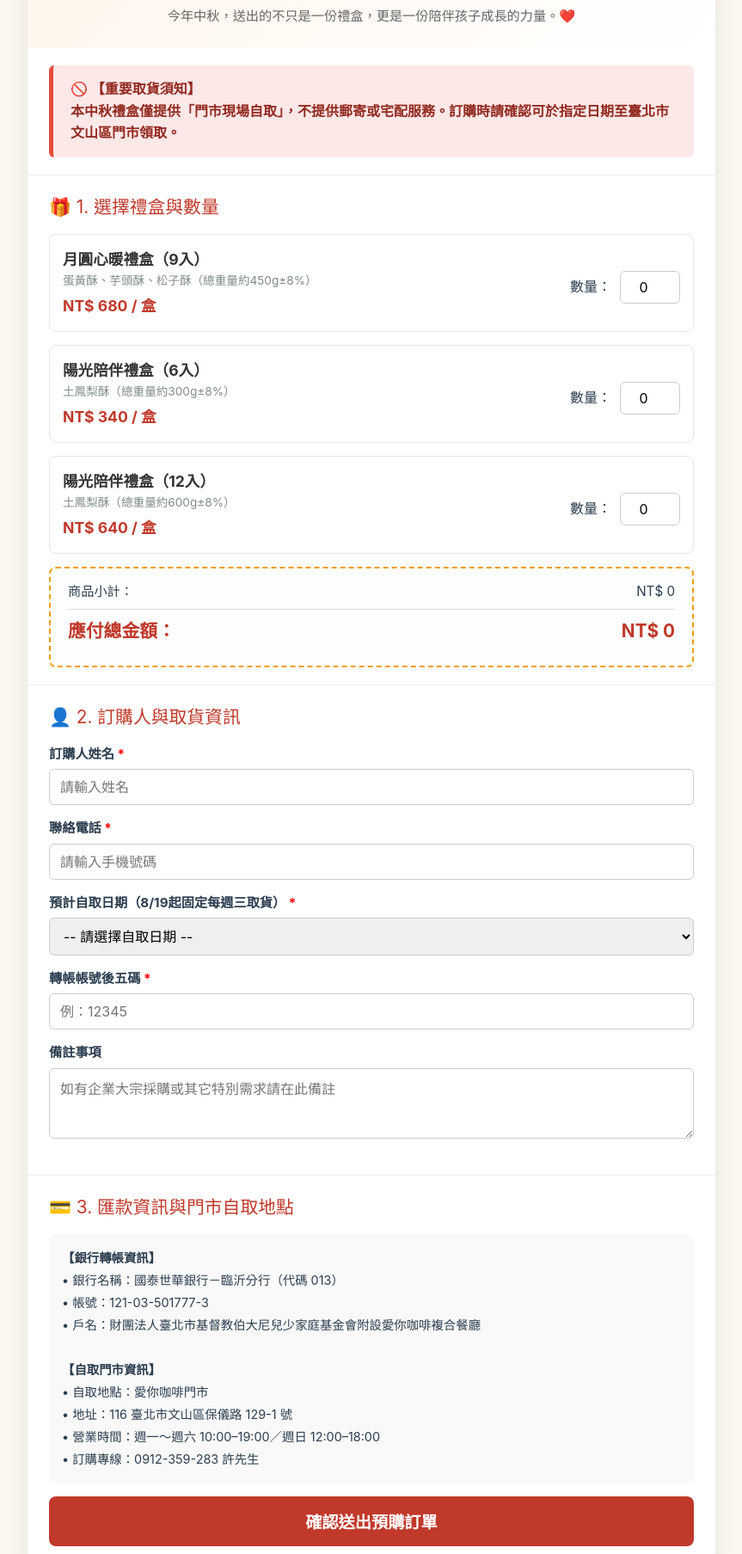
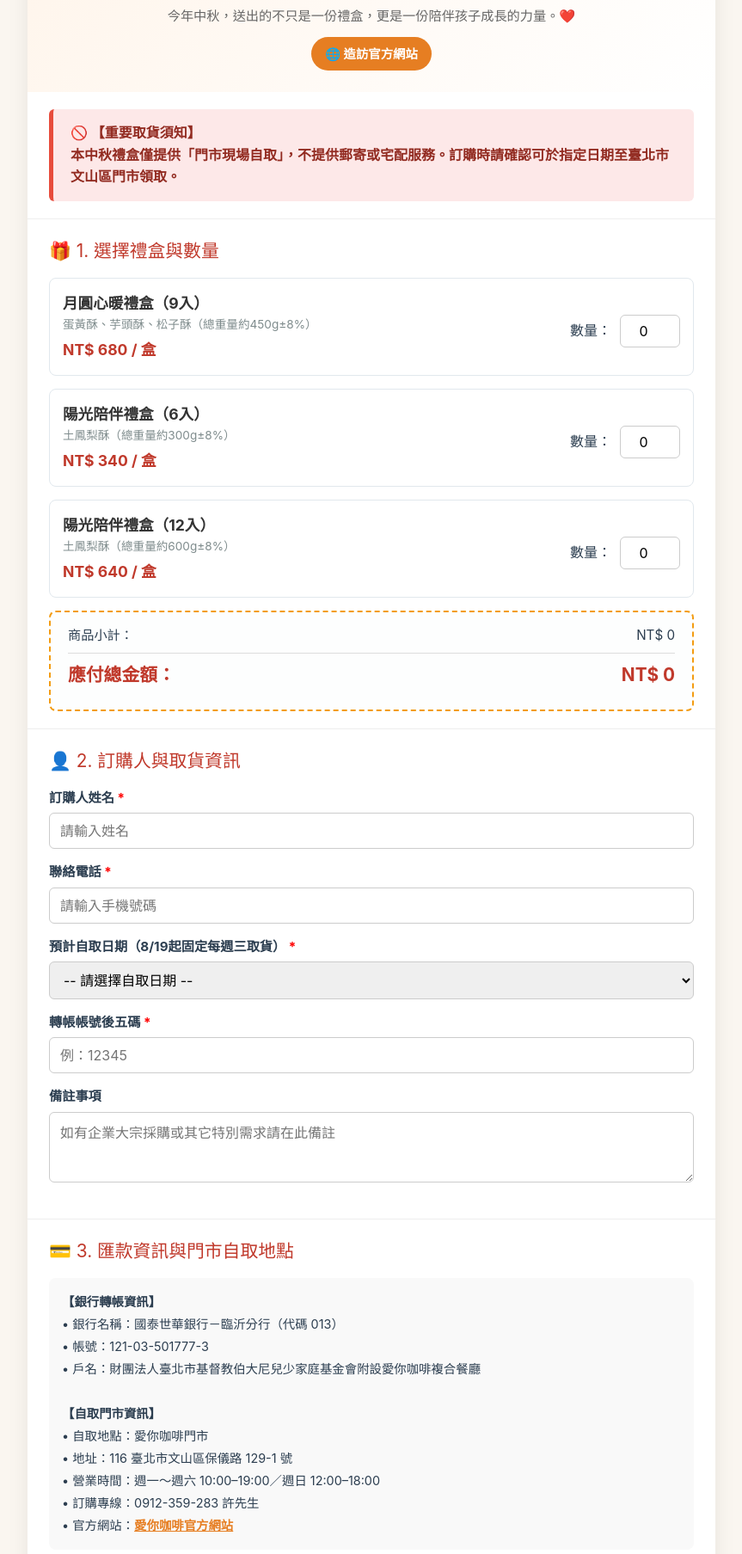
Before and after one commit to timothy0428-prog/bethanycafe, a plain HTML site: page index.html in a window 1280 px wide. Shown: the part 1246-3053 px from the top of the page at 86% size, without its empty margins (208-1071 px from the left). Drawn offline with Linux system fonts and the light colour scheme.

Commit message:
Add files via upload

```diff
--- a/index.html
+++ b/index.html
@@ -59,6 +59,35 @@
     .header-content p {
       color: #666;
       font-size: 0.95rem;
+    }
+
+    .site-link-btn {
+      display: inline-block;
+      margin-top: 12px;
+      padding: 8px 16px;
+      background-color: var(--secondary-color);
+      color: #ffffff;
+      text-decoration: none;
+      border-radius: 20px;
+      font-size: 0.9rem;
+      font-weight: bold;
+      transition: background-color 0.2s, transform 0.1s;
+    }
+
+    .site-link-btn:hover {
+      background-color: #d35400;
+      transform: translateY(-1px);
+    }
+
+    .official-link {
+      color: var(--secondary-color);
+      text-decoration: underline;
+      font-weight: bold;
+      word-break: break-all;
+    }
+
+    .official-link:hover {
+      color: var(--primary-color);
     }
 
     .alert-box {
@@ -295,6 +324,7 @@
   <div class="header-content">
     <h1>🌕 2026 愛你咖啡 中秋禮盒預購</h1>
     <p>今年中秋，送出的不只是一份禮盒，更是一份陪伴孩子成長的力量。❤️</p>
+    <a href="https://bethany5200.my.canva.site/love-u-cafe" target="_blank" class="site-link-btn">🌐 造訪官方網站</a>
   </div>
 
   <!-- 重要取貨須知 -->
@@ -420,7 +450,8 @@
         • 自取地點：愛你咖啡門市<br>
         • 地址：116 臺北市文山區保儀路 129-1 號<br>
         • 營業時間：週一～週六 10:00–19:00／週日 12:00–18:00<br>
-        • 訂購專線：0912-359-283 許先生
+        • 訂購專線：0912-359-283 許先生<br>
+        • 官方網站：<a href="https://bethany5200.my.canva.site/love-u-cafe" target="_blank" class="official-link">愛你咖啡官方網站</a>
       </div>
 
       <button type="submit" class="btn-submit" id="submitBtn">確認送出預購訂單</button>
```
